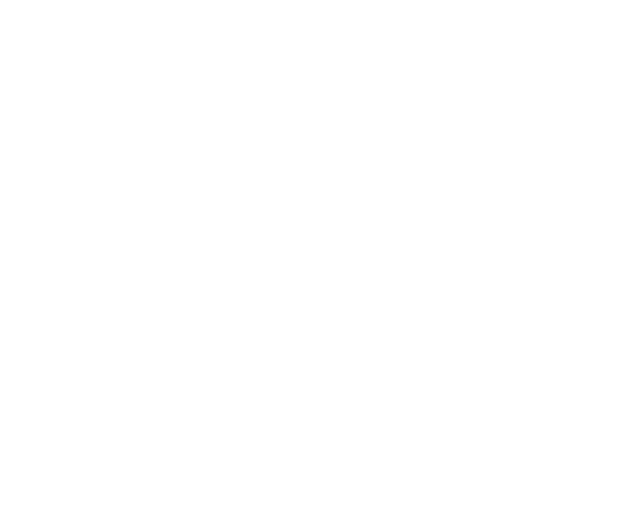
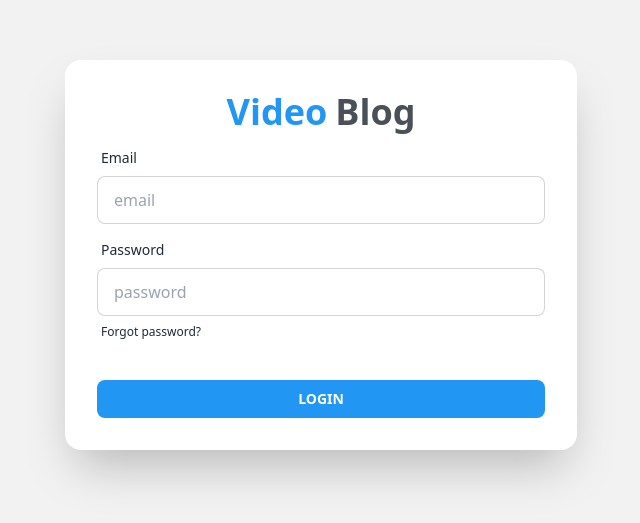
Before and after one commit to benkrakar/video-blog, a Vue app: page /login in a window 1280 px wide. Before the commit this address had no page. Shown: the part 145-668 px from the top of the page, without its empty margins (319-959 px from the left). Built offline with nearby package versions, Linux system fonts and the light colour scheme.

Commit message:
feat: adding auth pages (#6)

```diff
--- a/package.json
+++ b/package.json
@@ -18,6 +18,7 @@
     "vue-router": "^4.1.6"
   },
   "devDependencies": {
+    "@iconify/vue": "^4.1.1",
     "@rushstack/eslint-patch": "^1.2.0",
     "@types/jsdom": "^21.1.0",
     "@types/node": "^18.14.2",
--- a/src/assets/styles/components/index.css
+++ b/src/assets/styles/components/index.css
@@ -5,4 +5,9 @@
   .btn-primary {
     @apply bg-primary;
   }
+
+  .auth-card{
+    @apply card flex-shrink-0 max-w-lg shadow-2xl bg-base-100 w-full;
+  }
+
 }
--- /dev/null
+++ b/src/layouts/auth.vue
@@ -0,0 +1,6 @@
+
+<template>
+  <div class="bg-gray-100 min-h-screen ">
+    <RouterView />
+  </div>
+</template>
--- a/src/main.ts
+++ b/src/main.ts
@@ -2,9 +2,11 @@ import { createApp } from 'vue'
 import App from '@/App.vue'
 import router from '@/router'
 import '@/assets/styles/index.css'
+import { Icon } from '@iconify/vue';
 
 const app = createApp(App)
 
 app.use(router)
+app.component('Icon', Icon);
 
 app.mount('#app')
--- /dev/null
+++ b/src/pages/login.vue
@@ -0,0 +1,80 @@
+<script setup>
+import { ref, reactive } from 'vue'
+
+const passwordType = ref('password')
+
+const passwordToggle = () => {
+  passwordType.value = passwordType.value === 'password' ? 'text' : 'password'
+}
+
+const user = reactive({
+  email:"",
+  password:"",
+})
+
+</script>
+<template>
+  <main>
+    <div class="hero min-h-screen bg-base-200">
+      <div class="auth-card">
+        <div class="card-body">
+          <div class="flex justify-center">
+            <div class="text-primary font-bold text-4xl mr-2">Video</div>
+            <div class="text-secondary font-bold text-4xl">Blog</div>
+          </div>
+          <div class="form-control">
+            <label class="label">
+              <span class="label-text">Email</span>
+            </label>
+            <input
+              type="text"
+              placeholder="email"
+              class="input input-bordered"
+            />
+          </div>
+          <div class="form-control">
+            <label class="label">
+              <span class="label-text">Password</span>
+            </label>
+
+  <div class="relative">
+              <input
+                :type="passwordType"
+                placeholder="password"
+                class="input input-bordered w-full"
+                v-model="user.password"
+              />
+              <button
+                v-if="user.password"
+                class="absolute top-1/2 right-2 -mt-2 text-gray-500"
+                @click="passwordToggle"
+              >
+                <Icon
+                  :icon="
+                    passwordType === 'password'
+                      ? 'mdi:eye-outline'
+                      : 'mdi:eye-off-outline'
+                  "
+                  class="text-lg"
+                />
+              </button>
+            </div>
+            <label class="label">
+              <a href="#" class="label-text-alt link link-hover">
+                Forgot password?
+              </a>
+            </label>
+          </div>
+          <div class="form-control mt-6">
+            <button class="btn btn-primary">Login</button>
+          </div>
+        </div>
+      </div>
+    </div>
+  </main>
+</template>
+
+<route lang="yaml">
+  meta:
+    layout: auth
+</route>
--- /dev/null
+++ b/src/pages/register.vue
@@ -0,0 +1,116 @@
+<script setup>
+import { ref, reactive } from 'vue'
+
+const passwordType = ref('password')
+
+const passwordToggle = () => {
+  passwordType.value = passwordType.value === 'password' ? 'text' : 'password'
+}
+
+const user = reactive({
+  fullName:"",
+  email:"",
+  password:"",
+  passwordConfirmation: ""
+})
+
+</script>
+<template>
+  <main>
+    <div class="hero min-h-screen bg-base-200">
+      <div class="auth-card">
+        <div class="card-body">
+          <div class="flex justify-center">
+            <div class="text-primary font-bold text-4xl mr-2">Video</div>
+            <div class="text-secondary font-bold text-4xl">Blog</div>
+          </div>
+          <div class="form-control">
+            <label class="label">
+              <span class="label-text">Full Name</span>
+            </label>
+            <input
+              type="text"
+              placeholder="full name"
+              class="input input-bordered"
+              v-model="user.fullName"
+            />
+          </div>
+          <div class="form-control">
+            <label class="label">
+              <span class="label-text">Email</span>
+            </label>
+            <input
+              type="text"
+              placeholder="email"
+              class="input input-bordered"
+              v-model="user.email"
+            />
+          </div>
+          <div class="form-control">
+            <label class="label">
+              <span class="label-text">Password</span>
+            </label>
+            <div class="relative">
+              <input
+                :type="passwordType"
+                placeholder="password"
+                class="input input-bordered w-full"
+                v-model="user.password"
+              />
+              <button
+                v-if="user.password"
+                class="absolute top-1/2 right-2 -mt-2 text-gray-500"
+                @click="passwordToggle"
+              >
+                <Icon
+                  :icon="
+                    passwordType === 'password'
+                      ? 'mdi:eye-outline'
+                      : 'mdi:eye-off-outline'
+                  "
+                  class="text-lg"
+                />
+              </button>
+            </div>
+          </div>
+          <div class="form-control">
+            <label class="label">
+              <span class="label-text">Confirm Password</span>
+            </label>
+            <div class="relative">
+              <input
+              :type="passwordType"
+              placeholder="confirm password "
+              class="input input-bordered w-full"
+              v-model="user.passwordConfirmation"
+            />
+              <button
+                v-if="user.passwordConfirmation"
+                class="absolute top-1/2 right-2 -mt-2 text-gray-500"
+                @click="passwordToggle"
+              >
+                <Icon
+                  :icon="
+                    passwordType === 'password'
+                      ? 'mdi:eye-outline'
+                      : 'mdi:eye-off-outline'
+                  "
+                  class="text-lg"
+                />
+              </button>
+            </div>
+
+          </div>
+          <div class="form-control mt-6">
+            <button class="btn btn-primary">Login</button>
+          </div>
+        </div>
+      </div>
+    </div>
+  </main>
+</template>
+
+<route lang="yaml">
+  meta:
+    layout: auth
+</route>
```
Also changed, not shown: 1 other file (tests, documents, lock files or other folders).
